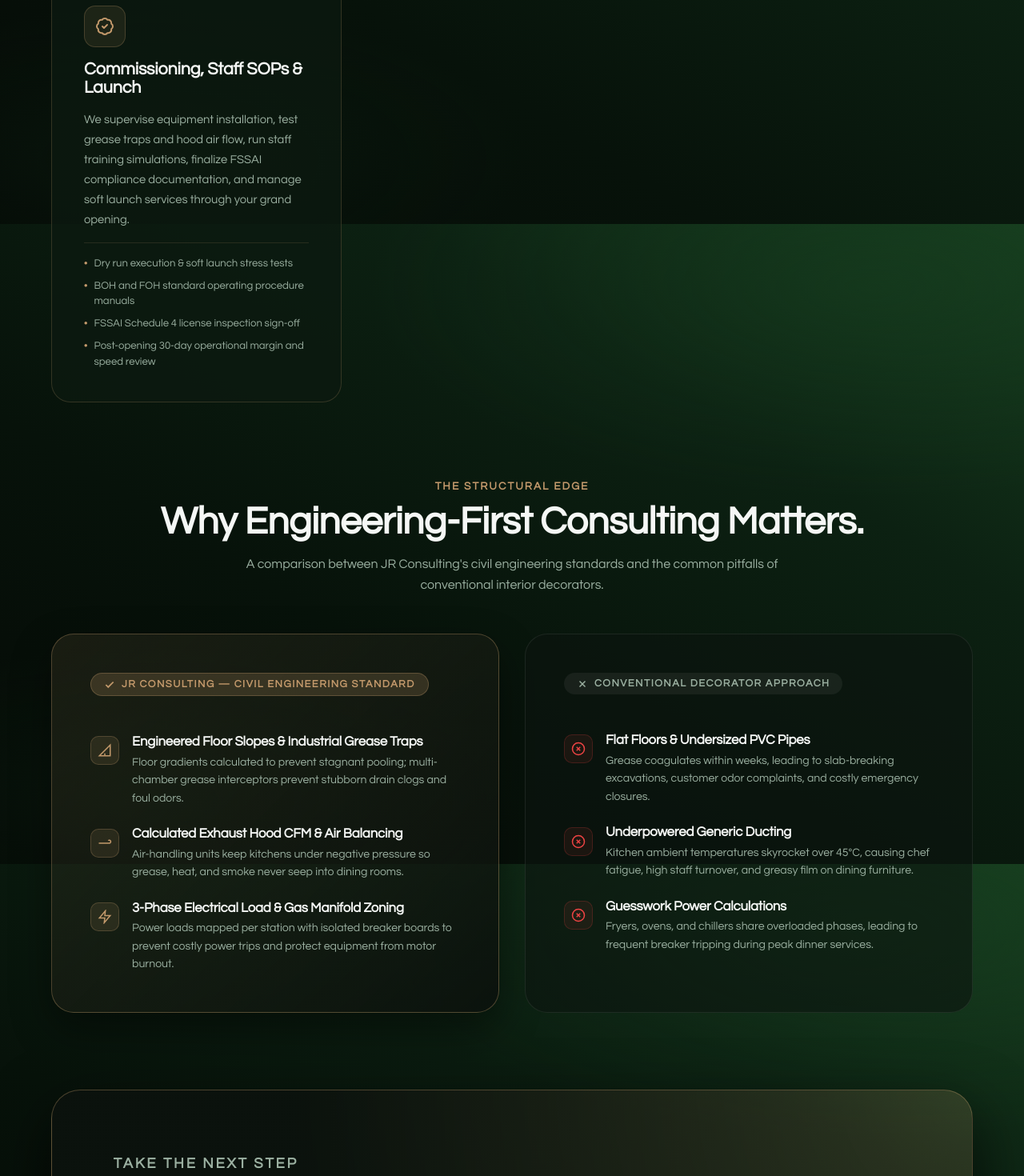
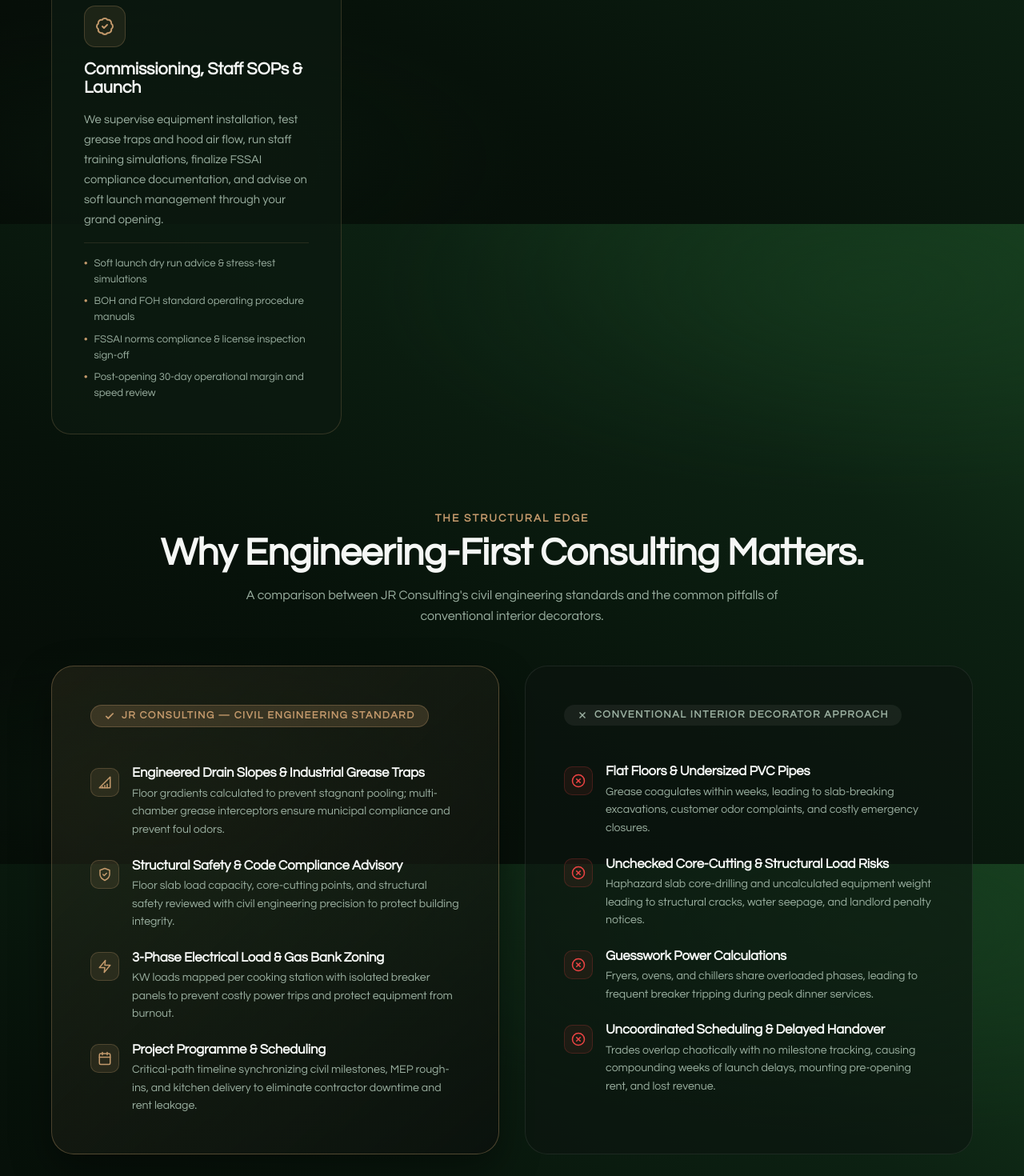
Before and after one commit to Bhargavrajput0110/JRconsultancy, a React (Vite) app in the folder client/: page /process in a window 1280 px wide. Shown: the part 1320-2790 px from the top of the page at 80% size. Built offline with nearby package versions, Linux system fonts and the light colour scheme.

Commit message:
Synchronize Services, Process, and Transformations pages with Home and About content

```diff
--- a/client/src/pages/ProcessPage.tsx
+++ b/client/src/pages/ProcessPage.tsx
@@ -59,8 +59,8 @@ export default function ProcessPage() {
       bullets: [
         'Ergonomic 2D CAD layouts for line cooks and prep stations',
         'Exhaust CFM and fresh air intake balancing calculations',
-        'Equipment BOQ with exact stainless steel grades (SS304)',
-        'Factory tender floatation saving 15–25% on procurement'
+        'Equipment BOQ with detailed technical specifications',
+        'Factory tender floatation to renowned equipment manufacturers and fabricators'
       ],
       icon: (
         <svg width="24" height="24" viewBox="0 0 24 24" fill="none" stroke="currentColor" strokeWidth="2" strokeLinecap="round" strokeLinejoin="round">
@@ -73,11 +73,11 @@ export default function ProcessPage() {
     {
       step: '04',
       title: 'Commissioning, Staff SOPs & Launch',
-      desc: 'We supervise equipment installation, test grease traps and hood air flow, run staff training simulations, finalize FSSAI compliance documentation, and manage soft launch services through your grand opening.',
+      desc: 'We supervise equipment installation, test grease traps and hood air flow, run staff training simulations, finalize FSSAI compliance documentation, and advise on soft launch management through your grand opening.',
       bullets: [
-        'Dry run execution & soft launch stress tests',
+        'Soft launch dry run advice & stress-test simulations',
         'BOH and FOH standard operating procedure manuals',
-        'FSSAI Schedule 4 license inspection sign-off',
+        'FSSAI norms compliance & license inspection sign-off',
         'Post-opening 30-day operational margin and speed review'
       ],
       icon: (
@@ -188,29 +188,53 @@ export default function ProcessPage() {
               <div className="eng-list">
                 <div className="eng-item">
                   <span className="eng-item-icon">
-                    <svg width="18" height="18" viewBox="0 0 24 24" fill="none" stroke="currentColor" strokeWidth="2"><path d="M21 21H3L21 3v18Z"/><path d="M12 21v-4"/></svg>
+                    <svg width="18" height="18" viewBox="0 0 24 24" fill="none" stroke="currentColor" strokeWidth="2" strokeLinecap="round" strokeLinejoin="round">
+                      <path d="M21 21H3L21 3v18Z"/>
+                      <path d="M12 21v-4"/>
+                      <path d="M8 21v-2"/>
+                      <path d="M16 21v-6"/>
+                    </svg>
                   </span>
                   <div className="eng-item-text">
-                    <h4>Engineered Floor Slopes & Industrial Grease Traps</h4>
-                    <p>Floor gradients calculated to prevent stagnant pooling; multi-chamber grease interceptors prevent stubborn drain clogs and foul odors.</p>
+                    <h4>Engineered Drain Slopes & Industrial Grease Traps</h4>
+                    <p>Floor gradients calculated to prevent stagnant pooling; multi-chamber grease interceptors ensure municipal compliance and prevent foul odors.</p>
                   </div>
                 </div>
                 <div className="eng-item">
                   <span className="eng-item-icon">
-                    <svg width="18" height="18" viewBox="0 0 24 24" fill="none" stroke="currentColor" strokeWidth="2"><path d="M17.7 7.7a2.5 2.5 0 1 1 1.8 4.3H2"/></svg>
+                    <svg width="18" height="18" viewBox="0 0 24 24" fill="none" stroke="currentColor" strokeWidth="2" strokeLinecap="round" strokeLinejoin="round">
+                      <path d="M12 22s8-4 8-10V5l-8-3-8 3v7c0 6 8 10 8 10z"/>
+                      <path d="m9 12 2 2 4-4"/>
+                    </svg>
                   </span>
                   <div className="eng-item-text">
-                    <h4>Calculated Exhaust Hood CFM & Air Balancing</h4>
-                    <p>Air-handling units keep kitchens under negative pressure so grease, heat, and smoke never seep into dining rooms.</p>
+                    <h4>Structural Safety & Code Compliance Advisory</h4>
+                    <p>Floor slab load capacity, core-cutting points, and structural safety reviewed with civil engineering precision to protect building integrity.</p>
                   </div>
                 </div>
                 <div className="eng-item">
                   <span className="eng-item-icon">
-                    <svg width="18" height="18" viewBox="0 0 24 24" fill="none" stroke="currentColor" strokeWidth="2"><polygon points="13 2 3 14 12 14 11 22 21 10 12 10 13 2"/></svg>
+                    <svg width="18" height="18" viewBox="0 0 24 24" fill="none" stroke="currentColor" strokeWidth="2" strokeLinecap="round" strokeLinejoin="round">
+                      <polygon points="13 2 3 14 12 14 11 22 21 10 12 10 13 2"/>
+                    </svg>
                   </span>
                   <div className="eng-item-text">
-                    <h4>3-Phase Electrical Load & Gas Manifold Zoning</h4>
-                    <p>Power loads mapped per station with isolated breaker boards to prevent costly power trips and protect equipment from motor burnout.</p>
+                    <h4>3-Phase Electrical Load & Gas Bank Zoning</h4>
+                    <p>KW loads mapped per cooking station with isolated breaker panels to prevent costly power trips and protect equipment from burnout.</p>
+                  </div>
+                </div>
+                <div className="eng-item">
+                  <span className="eng-item-icon">
+                    <svg width="18" height="18" viewBox="0 0 24 24" fill="none" stroke="currentColor" strokeWidth="2" strokeLinecap="round" strokeLinejoin="round">
+                      <rect x="3" y="4" width="18" height="18" rx="2" ry="2"/>
+                      <line x1="16" y1="2" x2="16" y2="6"/>
+                      <line x1="8" y1="2" x2="8" y2="6"/>
+                      <line x1="3" y1="10" x2="21" y2="10"/>
+                    </svg>
+                  </span>
+                  <div className="eng-item-text">
+                    <h4>Project Programme & Scheduling</h4>
+                    <p>Critical-path timeline synchronizing civil milestones, MEP rough-ins, and kitchen delivery to eliminate contractor downtime and rent leakage.</p>
                   </div>
                 </div>
               </div>
@@ -220,12 +244,16 @@ export default function ProcessPage() {
             <div className="eng-card eng-card-conventional">
               <span className="eng-badge eng-badge-gray">
                 <svg width="14" height="14" viewBox="0 0 24 24" fill="none" stroke="currentColor" strokeWidth="2.5"><line x1="18" y1="6" x2="6" y2="18"/><line x1="6" y1="6" x2="18" y2="18"/></svg>
-                Conventional Decorator Approach
+                Conventional Interior Decorator Approach
               </span>
               <div className="eng-list">
                 <div className="eng-item">
                   <span className="eng-item-icon">
-                    <svg width="18" height="18" viewBox="0 0 24 24" fill="none" stroke="currentColor" strokeWidth="2"><circle cx="12" cy="12" r="10"/><line x1="15" y1="9" x2="9" y2="15"/><line x1="9" y1="9" x2="15" y2="15"/></svg>
+                    <svg width="18" height="18" viewBox="0 0 24 24" fill="none" stroke="currentColor" strokeWidth="2" strokeLinecap="round" strokeLinejoin="round">
+                      <circle cx="12" cy="12" r="10"/>
+                      <line x1="15" y1="9" x2="9" y2="15"/>
+                      <line x1="9" y1="9" x2="15" y2="15"/>
+                    </svg>
                   </span>
                   <div className="eng-item-text">
                     <h4>Flat Floors & Undersized PVC Pipes</h4>
@@ -234,20 +262,41 @@ export default function ProcessPage() {
                 </div>
                 <div className="eng-item">
                   <span className="eng-item-icon">
-                    <svg width="18" height="18" viewBox="0 0 24 24" fill="none" stroke="currentColor" strokeWidth="2"><circle cx="12" cy="12" r="10"/><line x1="15" y1="9" x2="9" y2="15"/><line x1="9" y1="9" x2="15" y2="15"/></svg>
+                    <svg width="18" height="18" viewBox="0 0 24 24" fill="none" stroke="currentColor" strokeWidth="2" strokeLinecap="round" strokeLinejoin="round">
+                      <circle cx="12" cy="12" r="10"/>
+                      <line x1="15" y1="9" x2="9" y2="15"/>
+                      <line x1="9" y1="9" x2="15" y2="15"/>
+                    </svg>
                   </span>
                   <div className="eng-item-text">
-                    <h4>Underpowered Generic Ducting</h4>
-                    <p>Kitchen ambient temperatures skyrocket over 45°C, causing chef fatigue, high staff turnover, and greasy film on dining furniture.</p>
+                    <h4>Unchecked Core-Cutting & Structural Load Risks</h4>
+                    <p>Haphazard slab core-drilling and uncalculated equipment weight leading to structural cracks, water seepage, and landlord penalty notices.</p>
                   </div>
                 </div>
                 <div className="eng-item">
                   <span className="eng-item-icon">
-                    <svg width="18" height="18" viewBox="0 0 24 24" fill="none" stroke="currentColor" strokeWidth="2"><circle cx="12" cy="12" r="10"/><line x1="15" y1="9" x2="9" y2="15"/><line x1="9" y1="9" x2="15" y2="15"/></svg>
+                    <svg width="18" height="18" viewBox="0 0 24 24" fill="none" stroke="currentColor" strokeWidth="2" strokeLinecap="round" strokeLinejoin="round">
+                      <circle cx="12" cy="12" r="10"/>
+                      <line x1="15" y1="9" x2="9" y2="15"/>
+                      <line x1="9" y1="9" x2="15" y2="15"/>
+                    </svg>
                   </span>
                   <div className="eng-item-text">
                     <h4>Guesswork Power Calculations</h4>
                     <p>Fryers, ovens, and chillers share overloaded phases, leading to frequent breaker tripping during peak dinner services.</p>
+                  </div>
+                </div>
+                <div className="eng-item">
+                  <span className="eng-item-icon">
+                    <svg width="18" height="18" viewBox="0 0 24 24" fill="none" stroke="currentColor" strokeWidth="2" strokeLinecap="round" strokeLinejoin="round">
+                      <circle cx="12" cy="12" r="10"/>
+                      <line x1="15" y1="9" x2="9" y2="15"/>
+                      <line x1="9" y1="9" x2="15" y2="15"/>
+                    </svg>
+                  </span>
+                  <div className="eng-item-text">
+                    <h4>Uncoordinated Scheduling & Delayed Handover</h4>
+                    <p>Trades overlap chaotically with no milestone tracking, causing compounding weeks of launch delays, mounting pre-opening rent, and lost revenue.</p>
                   </div>
                 </div>
               </div>
```
Also changed, not shown: client/src/pages/CaseStudiesPage.tsx (+19 -19 lines), client/src/pages/ServicesPage.tsx (+14 -13 lines).
